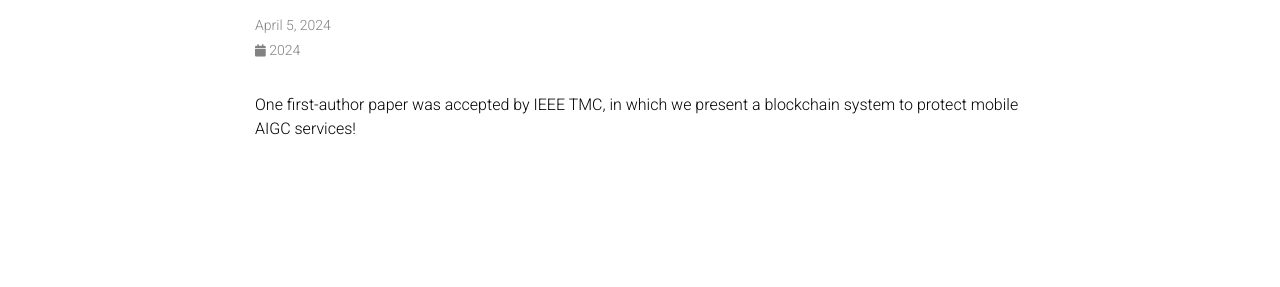
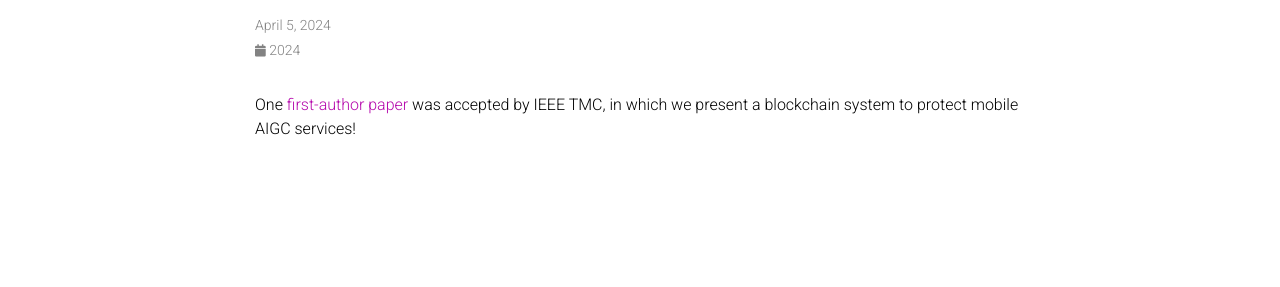
Before and after one commit to yinqiuliu/yinqiuliu.github.io, a Jekyll site: the page built from _news/announcement_1.md, in a window 1280 px wide. Shown: the part 146-433 px from the top of the page. Built offline with Jekyll 4.4.1, drawn with Linux system fonts in a browser that asks for light colours; comment, search, counter and statistics services are not loaded; a style sheet for code colours, icons or effects is not loaded; part of the change alters nothing that is shown.

```diff
--- a/_news/announcement_1.md
+++ b/_news/announcement_1.md
@@ -5,4 +5,4 @@ inline: true
 related_posts: false
 ---
 
-One first-author paper was accepted by IEEE TMC, in which we present a blockchain system to protect mobile AIGC services!
+One [first-author paper](https://arxiv.org/pdf/2404.08899) was accepted by IEEE TMC, in which we present a blockchain system to protect mobile AIGC services!
```
